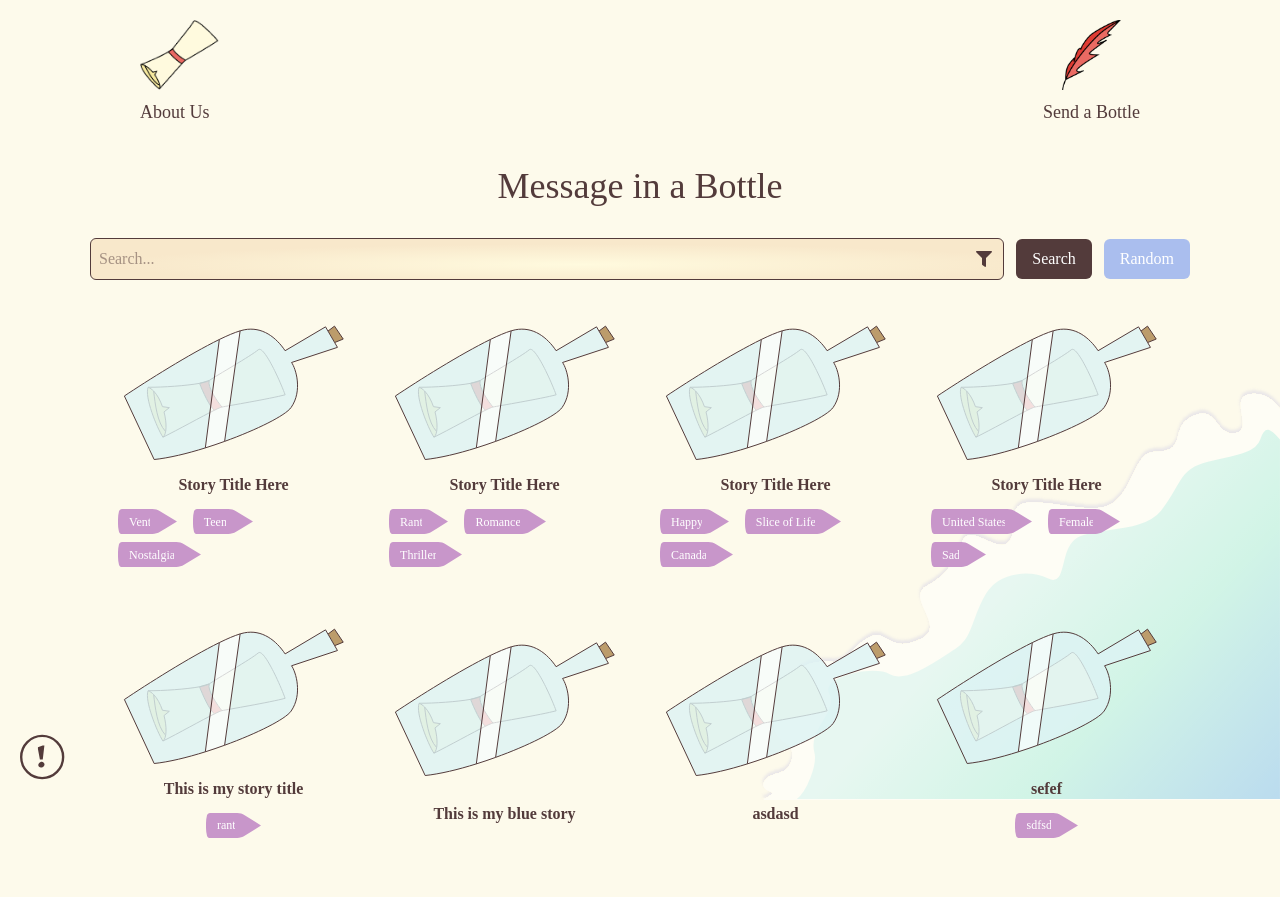
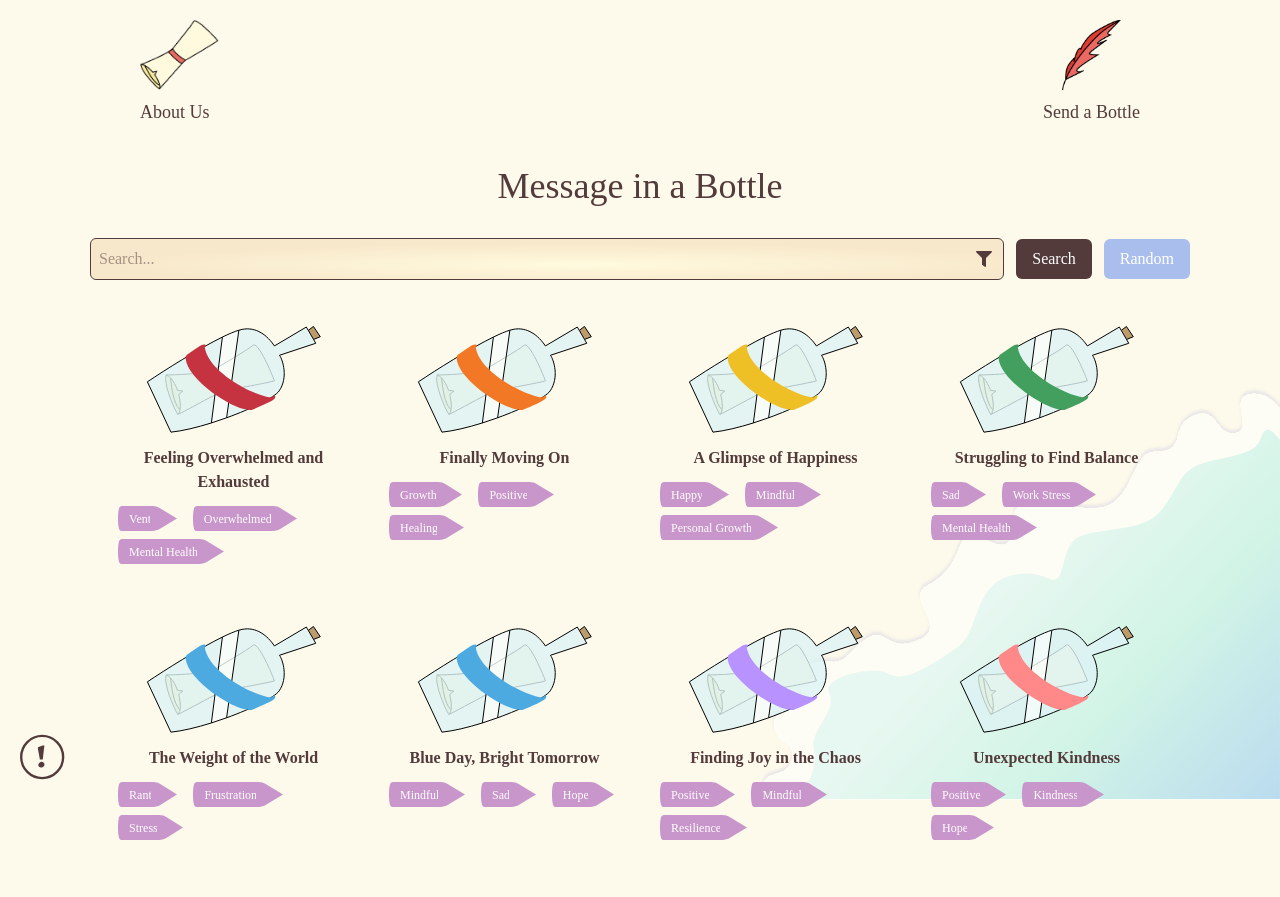
Before and after one commit to itsevelync/Hack-W-CC, a React (Vite) app in the folder client/: page / in a window 1280 px wide. Shown: the top 897 px of the page. Built offline with nearby package versions, Linux system fonts and the light colour scheme; a web font is replaced by a local one.

Commit message:
Ribbon colors!

```diff
--- a/client/src/App.css
+++ b/client/src/App.css
@@ -14,6 +14,34 @@
     .search-bg {
         background: radial-gradient(51.46% 51.46% at 53.59% 63.81%, #FFFADE 0%, #F8E8CB 100%);
     }
+
+    .filter-red {
+        filter: invert(44%) sepia(25%) saturate(1309%) hue-rotate(330deg) brightness(77%) contrast(101%);
+    }
+
+    .filter-orange {
+        filter: hue-rotate(30deg) saturate(80%) brightness(150%);
+    }
+
+    .filter-yellow {
+        filter: hue-rotate(60deg) saturate(80%) brightness(200%);
+    }
+
+    .filter-green {
+        filter: invert(61%) sepia(68%) saturate(462%) hue-rotate(69deg) brightness(89%) contrast(83%);
+    }
+
+    .filter-blue {
+        filter: invert(62%) sepia(15%) saturate(1445%) hue-rotate(63deg) brightness(92%) contrast(90%);
+    }
+
+    .filter-purple {
+        filter: hue-rotate(260deg) saturate(80%) brightness(180%);
+    }
+
+    .filter-pink {
+        filter: hue-rotate(360deg) saturate(80%) brightness(200%);
+    }
 }
 
 body {
--- a/client/src/data/stories.json
+++ b/client/src/data/stories.json
@@ -1,78 +1,101 @@
 [
   {
-    "title": "Story Title Here",
-    "content": "Lorem ipsum dolor sit amet, consectetur adipiscing elit. Sed do eiusmod tempor incididunt ut labore et dolore magna aliqua.",
+    "title": "Feeling Overwhelmed and Exhausted",
+    "content": "The weight of everything is starting to get to me. I’ve been working non-stop, trying to keep everything together, but it’s all just too much. I feel like I’m drowning and I can’t breathe anymore. It’s like everything is collapsing in on itself.",
     "tags": [
       "Vent",
-      "Teen",
-      "Nostalgia"
+      "Overwhelmed",
+      "Mental Health"
+    ],
+    "color": "red"
+  },
+  {
+    "title": "Finally Moving On",
+    "content": "It’s been a long journey, but I’m finally able to let go of the past. I spent so much time holding on to memories and regrets, but I realized I can’t change what happened. What matters now is moving forward, growing, and finding peace.",
+    "tags": [
+      "Growth",
+      "Positive",
+      "Healing"
+    ],
+    "color": "orange"
+  },
+  {
+    "title": "A Glimpse of Happiness",
+    "content": "Today, I woke up with a sense of peace that I haven’t felt in a while. It’s not much, but it’s enough. I’m learning to take things one day at a time and appreciate the little things. It’s a start, and that’s something to celebrate.",
+    "tags": [
+      "Happy",
+      "Mindful",
+      "Personal Growth"
+    ],
+    "color": "yellow"
+  },
+  {
+    "title": "Struggling to Find Balance",
+    "content": "Work, family, personal life – it all feels like too much sometimes. I’m constantly juggling, but no matter how hard I try, something always seems to slip through the cracks. I just need to find a way to regain control without burning out.",
+    "tags": [
+      "Sad",
+      "Work Stress",
+      "Mental Health"
     ],
     "color": "green"
   },
   {
-    "title": "Story Title Here",
-    "content": "Lorem ipsum dolor sit amet, consectetur adipiscing elit. Nullam eget felis eget nunc lobortis mattis aliquam. Ut tristique et egestas quis.",
+    "title": "The Weight of the World",
+    "content": "Sometimes it feels like the world is on my shoulders. I have so many responsibilities, and it's hard to know where to start. I’m trying to stay positive, but it feels like I’m being crushed under the pressure.",
     "tags": [
       "Rant",
-      "Romance",
-      "Thriller"
+      "Frustration",
+      "Stress"
     ],
-    "color": "green"
-  },
-  {
-    "title": "Story Title Here",
-    "content": "Lorem ipsum dolor sit amet, consectetur adipiscing elit. Curabitur aliquet quam id dui posuere blandit. Nulla porttitor accumsan tincidunt.",
-    "tags": [
-      "Happy",
-      "Slice of Life",
-      "Canada"
-    ],
-    "color": "green"
-  },
-  {
-    "title": "Story Title Here",
-    "content": "Lorem ipsum dolor sit amet, consectetur adipiscing elit. Integer nec odio. Praesent libero. Sed cursus ante dapibus diam.",
-    "tags": [
-      "United States",
-      "Female",
-      "Sad"
-    ],
-    "color": "green"
-  },
-  {
-    "title": "This is my story title",
-    "content": "this is my story content",
-    "tags": [
-      "rant"
-    ],
-    "color": "red"
-  },
-  {
-    "title": "This is my blue story",
-    "content": "i was so blue yesterday",
-    "tags": [],
     "color": "blue"
   },
   {
-    "title": "asdasd",
-    "content": "asdasdasd",
-    "tags": [],
-    "color": "red"
+    "title": "Blue Day, Bright Tomorrow",
+    "content": "I’ve been feeling pretty low lately, like everything is a bit too much to handle. But today, I’m trying to focus on the small things that make me happy. It’s hard, but I know I have to keep trying, because better days are ahead.",
+    "tags": [
+      "Mindful",
+      "Sad",
+      "Hope"
+    ],
+    "color": "blue"
   },
   {
-    "title": "sefef",
-    "content": "sdfsdf",
+    "title": "Finding Joy in the Chaos",
+    "content": "Life has been pretty chaotic lately, but I’m learning to find little moments of joy in the madness. Whether it’s a good cup of coffee or a quiet evening to myself, I’m holding on to those moments and using them to fuel me through the storm.",
     "tags": [
-      "sdfsd"
+      "Positive",
+      "Mindful",
+      "Resilience"
     ],
-    "color": ""
+    "color": "purple"
   },
   {
-    "title": "ascas",
-    "content": "asdasd",
+    "title": "Unexpected Kindness",
+    "content": "I had the most amazing encounter today. A stranger went out of their way to help me with something I didn’t even ask for. It reminded me that there’s still goodness in the world, and sometimes it comes from the most unexpected places.",
     "tags": [
-      "asd",
-      "asd"
+      "Positive",
+      "Kindness",
+      "Hope"
+    ],
+    "color": "pink"
+  },
+  {
+    "title": "Stuck in a Rut",
+    "content": "I feel like I’m stuck in the same place. Every day feels like the last, and I can’t seem to break free. I want to make a change, but I’m scared to take that first step. The fear of the unknown is paralyzing.",
+    "tags": [
+      "Rant",
+      "Stagnant",
+      "Fear"
+    ],
+    "color": "blue"
+  },
+  {
+    "title": "Frustrated Beyond Belief",
+    "content": "I am so angry right now. It feels like everything is going wrong, and no matter how hard I try, it just keeps getting worse. I’ve had to deal with disrespect, missed opportunities, and people not listening to me. I’ve tried staying calm, but it’s hard when it feels like the world is just pushing me around. I’m done being patient.",
+    "tags": [
+      "Angry",
+      "Frustration",
+      "Vent"
     ],
     "color": "red"
   }
--- a/client/src/pages/Home.jsx
+++ b/client/src/pages/Home.jsx
@@ -8,6 +8,8 @@ import TagRight from '../assets/tag-right.svg';
 import Resources from '../assets/resources.svg';
 import { FaFilter } from "react-icons/fa";
 import Navbar from "../components/Navbar";
+import Bottle2 from '../assets/bottle2.svg';
+import Ribbon from '../assets/ribbon.svg';
 
 function Home() {
     const [stories, setStories] = useState([]);
@@ -71,7 +73,7 @@ function Home() {
 
     return (
         <>
-            <Navbar page="home"/>
+            <Navbar page="home" />
             <div className='max-w-[1200px] px-[50px] my-10 mx-auto'>
                 <h1 className='text-m-brown text-center text-4xl mb-8'>Message in a Bottle</h1>
 
@@ -109,7 +111,6 @@ function Home() {
                     </p>
                 )}
 
-                {/* Filter modal */}
                 {isFilterOpen && (
                     <div className="bg-white border border-m-brown p-4 rounded-md search-bg w-full">
                         <div className="flex gap-4">
@@ -134,11 +135,14 @@ function Home() {
                     </div>
                 )}
 
-                {/* Stories grid */}
                 <div className='grid grid-cols-3 xl:grid-cols-4 gap-x-10 gap-y-15 p-7'>
                     {filteredStories.map((story, index) => (
-                        <div key={index} className={`story cursor-pointer rounded-md flex items-center justify-center flex-col`} onClick={() => handleCardClick(index)}>
-                            <img className='max-w-[225px] m-auto' src={Bottle} />
+                        <div key={index} className={`story cursor-pointer rounded-md `} onClick={() => handleCardClick(index)}>
+                            <div className='relative max-w-[225px] m-auto'>
+                                <img className='max-w-[225px] m-auto' src={Bottle2} />
+                                <img className={`absolute max-w-[225px] top-0 left-0 right-0 mx-auto w-max filter-${story.color}`} src={Ribbon} />
+                            </div>
+
                             <p className='text-m-brown text-center mt-3'><strong>{story.title}</strong></p>
                             <div className='flex gap-y-2 gap-x-4 flex-wrap mt-3'>
                                 {story.tags.map((tag) => (
```
Also changed, not shown: client/src/assets/bottle2.svg (added), client/src/assets/ribbon.svg (added).
